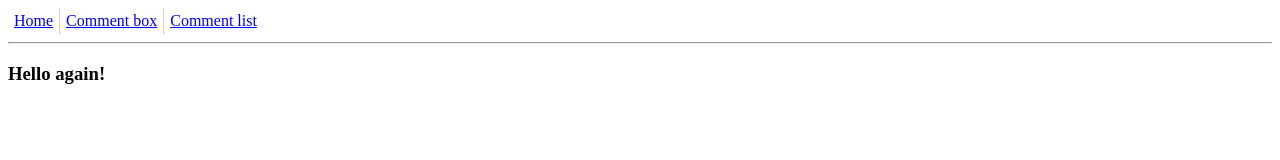
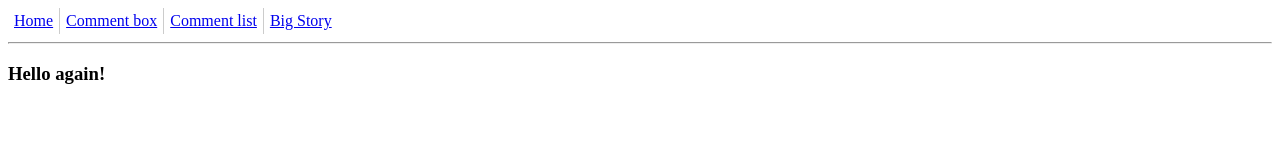
Before and after one commit to srgg6701/Advanced-React-Exercises, a React (Create React App) app: page / in a window 1280 px wide. Shown: the top 160 px of the page. Built offline with nearby package versions, Linux system fonts and the light colour scheme.

Commit message:
First attempt to split code

```diff
--- a/src/components/App.jsx
+++ b/src/components/App.jsx
@@ -14,6 +14,15 @@ function setLinksData(callback) {
 }
 
 export default class App extends React.Component {
+    loadComponent = () => {
+        import('./BigStory')
+            .then(BigStory => {
+                console.log('BigStory', BigStory);
+            })
+            .catch(err => {
+                // Handle failure
+            });
+    }
     render() {
         return (
             <React.Fragment>
@@ -21,6 +30,7 @@ export default class App extends React.Component {
                     <ul>
                         <li><Link to="/">Home</Link></li>
                         {setLinksData(linkData => <li key={linkData[0]}><Link to={linkData[0]}>{linkData[1]}</Link></li>)}
+                        <li><a href="#" onClick={this.loadComponent}>Big Story</a></li>
                     </ul>
                 </nav>
                 <hr />
--- /dev/null
+++ b/src/components/BigStory/index.jsx
@@ -0,0 +1,11 @@
+import React, { Component } from 'react'
+
+export default class BigStory extends Component {
+  render() {
+    return (
+      <React.Fragment>
+          <p>Very, very big text comes here!</p>
+      </React.Fragment>
+    )
+  }
+}
--- a/src/components/CommentBox/css.css
+++ b/src/components/CommentBox/css.css
@@ -1,6 +1,6 @@
 h4{
     color: darkred;
 }
-.container{
+:local(.container){
     color: violet;
 }
--- a/src/components/CommentBox/index.jsx
+++ b/src/components/CommentBox/index.jsx
@@ -1,12 +1,12 @@
 import React, { PureComponent } from 'react';
-import './css.css';
+import styles from './css.css';
 
 export default class CommentBox extends PureComponent {
   render() {
     return (
       <React.Fragment>
         <h4>Comment Box</h4>
-        <div className="container">
+        <div className={styles.container}>
           CommentBox comes here
       </div>
       </React.Fragment>
--- a/src/index.js
+++ b/src/index.js
@@ -1,7 +1,7 @@
 import React from 'react';
 import ReactDOM from 'react-dom';
 import { BrowserRouter } from "react-router-dom";
-import App from './components/App';
+import App from './components/App.jsx';
 
 ReactDOM.render(
     <BrowserRouter><App /></BrowserRouter>, document.getElementById('root')
```
